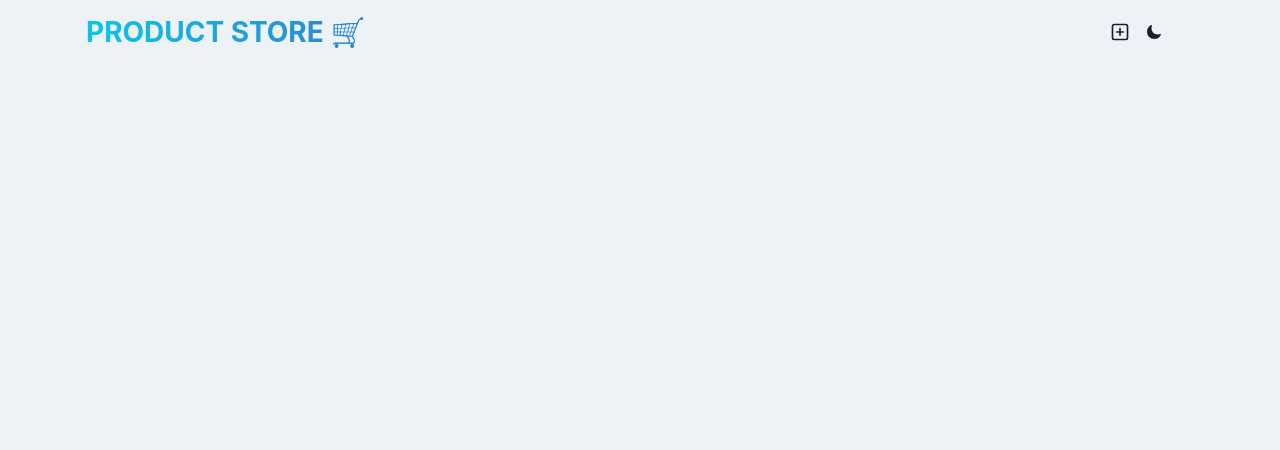
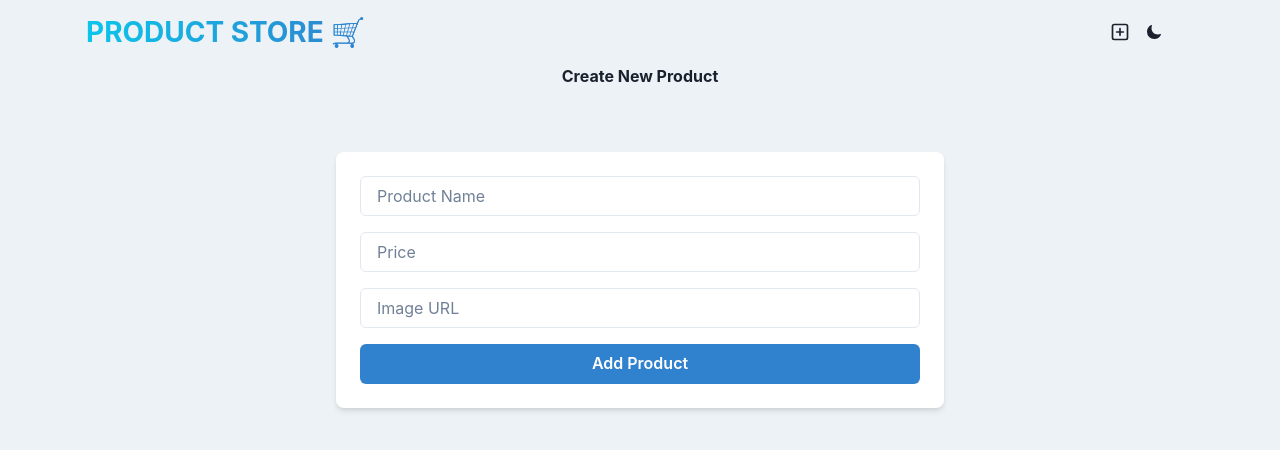
Before and after one commit to Chris-Forrest/MERN-stack-project, a React (Vite) app in the folder Front-End/: page /create in a window 1280 px wide. Before the commit this address had no page. Shown: the top 450 px of the page. Built offline with nearby package versions, Linux system fonts and the light colour scheme.

Commit message:
router works
router working properly for link buttons

```diff
--- a/Front-End/src/App.jsx
+++ b/Front-End/src/App.jsx
@@ -11,7 +11,7 @@ function App() {
       <Navbar />
       <Routes>
         <Route path="/" element={<HomePage />} />
-        <Route Path="/create" element={<CreatePage />} />
+        <Route path="/create" element={<CreatePage />} />
       </Routes>
     </Box>
   )
--- a/Front-End/src/components/Navbar.jsx
+++ b/Front-End/src/components/Navbar.jsx
@@ -32,7 +32,9 @@ const Navbar = () => {
         </Text>
         <HStack spacing="2" >
           <Button >
-            <PlusSquareIcon fontSize={20} />
+            <Link to={"/create"}>
+              <PlusSquareIcon fontSize={20} />
+            </Link>
             <Button variant="plain" onClick={toggleColorMode}>
               {colorMode === "light" ? <IoMoon /> : <LuSun size="20" />}
             </Button>
```
